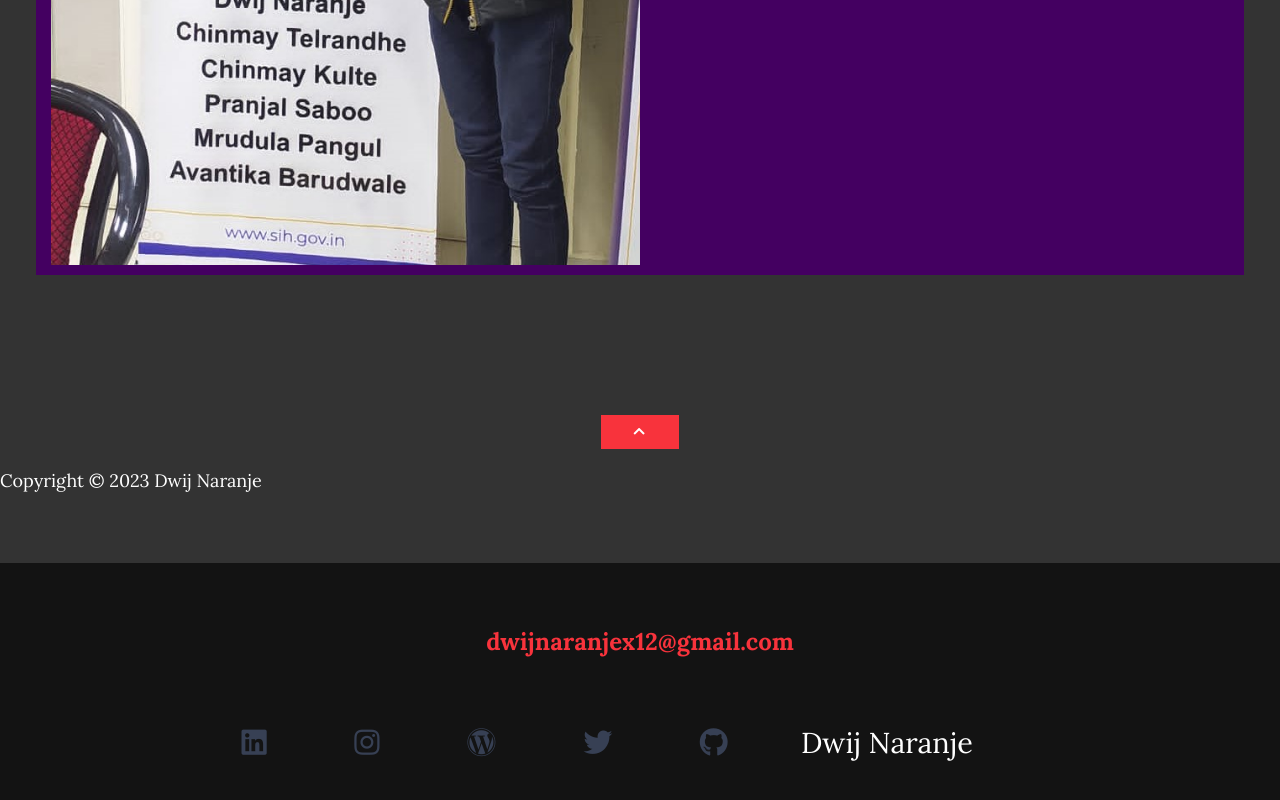
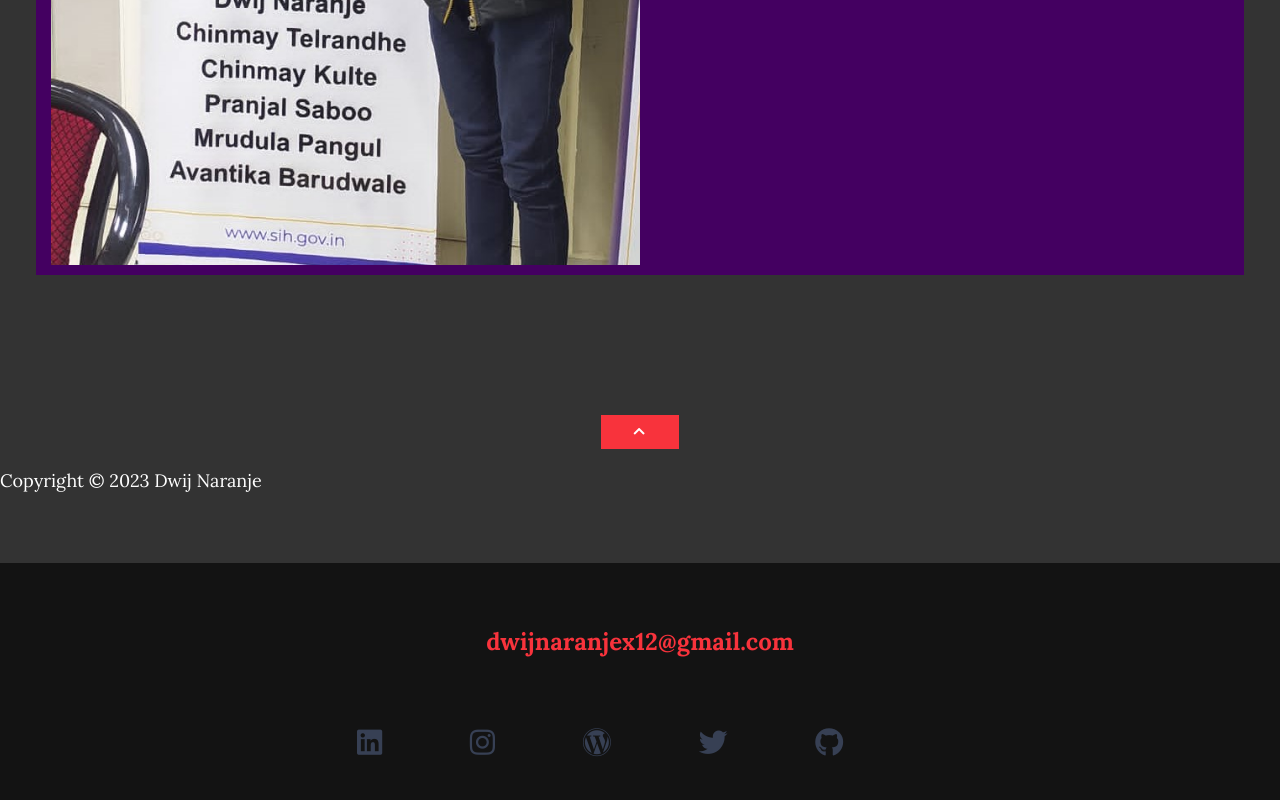
Before and after one commit to DwijNaranje/Portfolio, a website built with Vite: page index.html in a window 1280 px wide. Shown: the part 3639-4439 px from the top of the page. Built offline with nearby package versions, Linux system fonts and the light colour scheme.

Commit message:
removed my linkedin badge

```diff
--- a/index.html
+++ b/index.html
@@ -202,11 +202,7 @@
                         <i class="fab fa-github"></i>
                     </a>
                 </li>
-                <li class="social-list__item">
-                    <script src="https://platform.linkedin.com/badges/js/profile.js" async defer type="text/javascript"></script>
 
-                    <div class="badge-base LI-profile-badge" data-locale="en_US" data-size="medium" data-theme="dark" data-type="VERTICAL" data-vanity="dwij-naranje-x12" data-version="v1"><a class="badge-base__link LI-simple-link" href="https://in.linkedin.com/in/dwij-naranje-x12?trk=profile-badge">Dwij Naranje</a></div>
-                </li>
             </ul>
         </footer>
 
```
